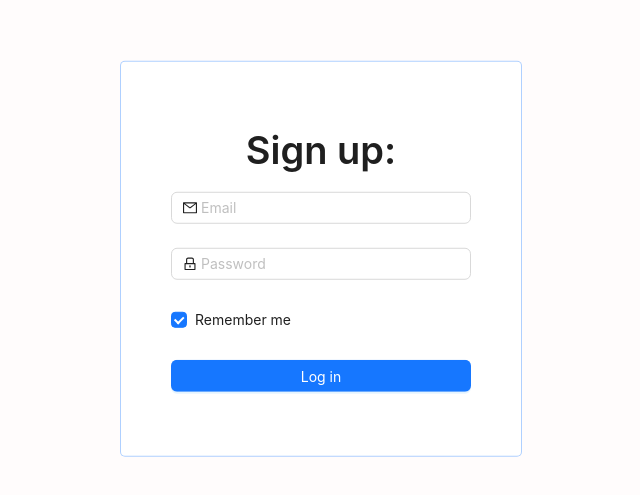
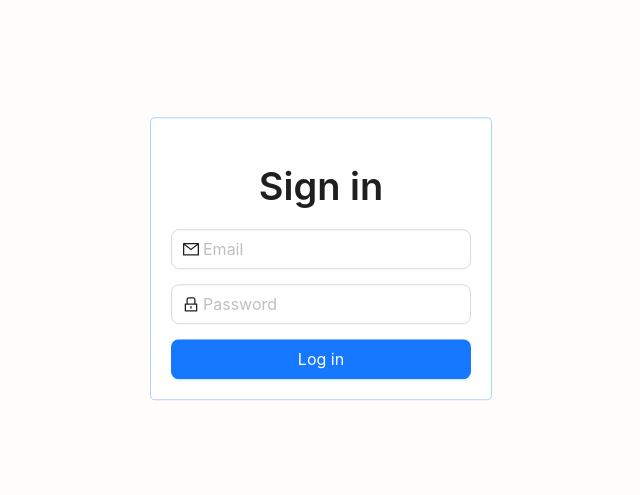
Before and after one commit to Igor-Polischuk/weather-forecast-app, a React (Vite) app in the folder client/: page /auth in a window 1280 px wide. Shown: the part 141-636 px from the top of the page, without its empty margins (319-959 px from the left). Built offline with nearby package versions, Linux system fonts and the light colour scheme.

Commit message:
implemented modular architecture to client

```diff
--- /dev/null
+++ b/client/src/modules/LoginForm/LoginForm.tsx
@@ -0,0 +1,22 @@
+import React from "react";
+import { LockOutlined, MailOutlined } from "@ant-design/icons";
+import { Button, Input } from "antd";
+
+import styles from "./styles.module.scss";
+
+export const LoginForm: React.FC = () => {
+  return (
+    <form className={styles.login_form}>
+      <Input size="large" prefix={<MailOutlined />} placeholder="Email" />
+      <Input size="large" prefix={<LockOutlined />} type="password" placeholder="Password" />
+      <Button
+        type="primary"
+        htmlType="submit"
+        size="large"
+        block
+      >
+        Log in
+      </Button>
+    </form>
+  );
+};
--- /dev/null
+++ b/client/src/modules/LoginForm/styles.module.scss
@@ -0,0 +1,6 @@
+.login_form{
+    display: flex;
+    flex-direction: column;
+    gap: 15px;
+    width: 100%;
+}
--- a/client/src/pages/AuthPage/AuthPage.tsx
+++ b/client/src/pages/AuthPage/AuthPage.tsx
@@ -1,57 +1,16 @@
 import React from "react";
-import { LockOutlined, MailOutlined } from "@ant-design/icons";
-import { Button, Checkbox, Form, Input, Row, Typography } from "antd";
+import {Typography } from "antd";
 
-import styles from "./auth-page.module.scss";
+import { LoginForm } from "../../modules/LoginForm/LoginForm";
+import styles from "./styles.module.scss";
 
 export const AuthPage: React.FC = () => {
-  const onFinish = (values: any) => {
-    console.log("Received values of form: ", values);
-  };
-
   const { Title } = Typography;
 
   return (
-    <div className={styles["auth-container"]}>
-      <Title>Sign up:</Title>
-      <Form
-        name="normal_login"
-        className={styles["login-form"]}
-        initialValues={{ remember: true }}
-        onFinish={onFinish}
-      >
-        <Form.Item
-          name="email"
-          rules={[{ required: true, message: "Please input your email!" }]}
-        >
-          <Input prefix={<MailOutlined />} placeholder="Email" />
-        </Form.Item>
-        <Form.Item
-          name="password"
-          rules={[{ required: true, message: "Please input your Password!" }]}
-        >
-          <Input
-            prefix={<LockOutlined />}
-            type="password"
-            placeholder="Password"
-          />
-        </Form.Item>
-        <Form.Item>
-          <Form.Item name="remember" valuePropName="checked" noStyle>
-            <Checkbox>Remember me</Checkbox>
-          </Form.Item>
-        </Form.Item>
-
-        <Form.Item>
-          <Button
-            type="primary"
-            htmlType="submit"
-            className={styles["login-form-button"]}
-          >
-            Log in
-          </Button>
-        </Form.Item>
-      </Form>
+    <div className={styles.auth_container}>
+      <Title style={{marginBottom: 20}}>Sign in</Title>
+      <LoginForm/>
     </div>
   );
 };
--- a/client/src/pages/AuthPage/auth-page.module.scss
+++ b/client/src/pages/AuthPage/styles.module.scss
@@ -1,7 +1,7 @@
-.auth-container {
-    max-width: 400px;
+.auth_container {
+    max-width: 300px;
     width: 100%;
-    padding: 40px 0;
+    padding: 20px;
     position: absolute;
     top: 50%;
     left: 50%;
@@ -13,20 +13,3 @@
     align-items: center;
     background-color: #fff;
 }
-
-.login-form {
-    max-width: 300px;
-    width: 100%;
-}
-
-.login-form-forgot {
-    float: right;
-}
-
-.ant-col-rtl .login-form-forgot {
-    float: left;
-}
-
-.login-form-button {
-    width: 100%;
-}
```
